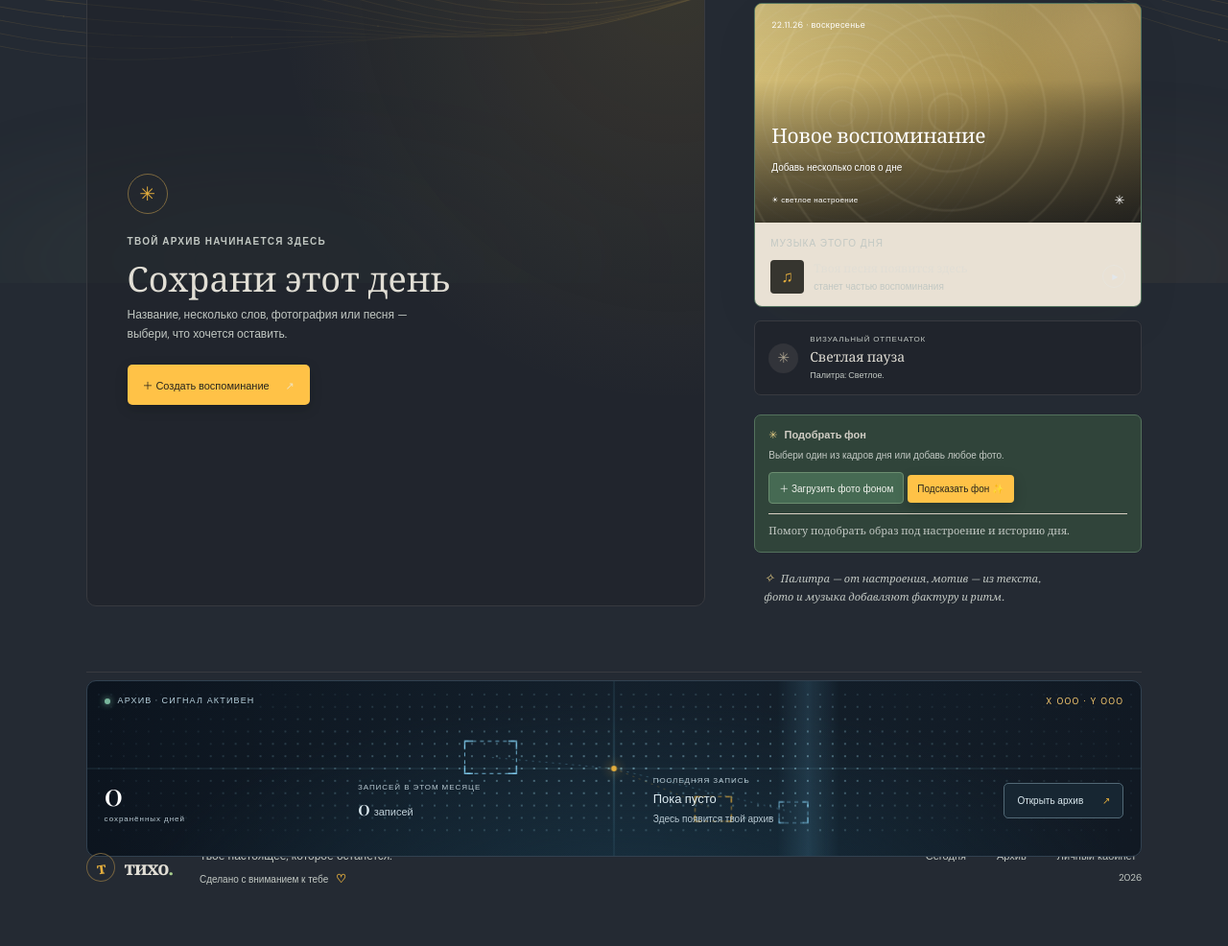
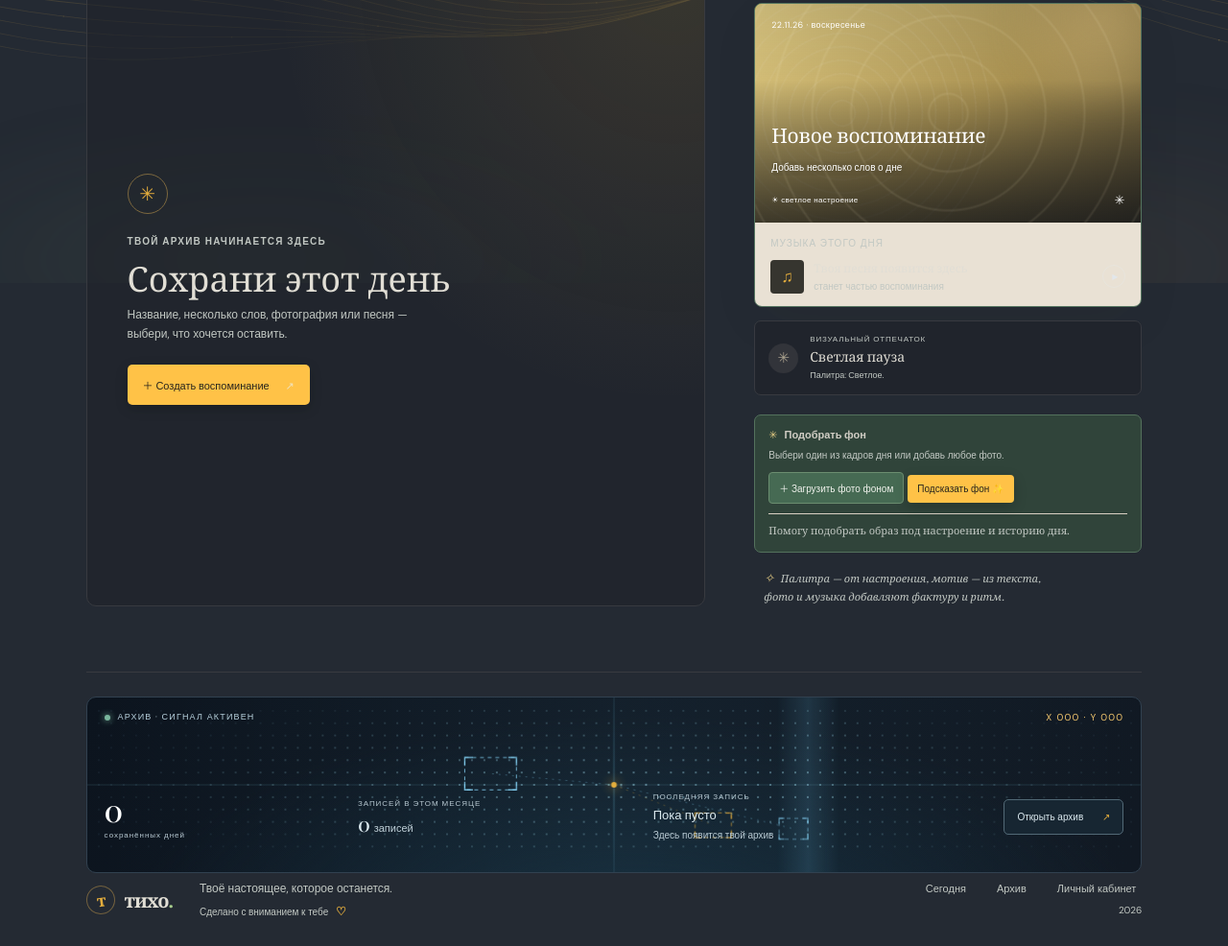
Before and after one commit to myngbaynurgazy-ctrl/tiho-diary, a website: page art.html in a window 1280 px wide. Shown: the part 569-1555 px from the top of the page at 96% size. Before the commit the page ends 1521 px from the top, so only its background shows below. Drawn offline with nearby package versions, Linux system fonts and the light colour scheme; no server answers; animation ran at ten frames a second.

Commit message:
Polish page transitions and footer layout

```diff
--- a/art.css
+++ b/art.css
@@ -1005,3 +1005,15 @@ html[data-theme="light"] .weather-note small,html[data-theme="dark"] .weather-no
 html[data-theme="light"] .weather-icon,html[data-theme="dark"] .weather-icon{border-color:color-mix(in srgb,var(--accent) 28%,var(--line));background:color-mix(in srgb,var(--paper) 72%,var(--sage));color:var(--accent)}
 @media(max-width:850px){.topbar{margin-left:-96px;padding-left:96px;padding-right:28px}.weather-note{min-width:245px;max-width:285px;padding-left:63px}}
 @media(max-width:650px){.topbar{width:100vw;margin-left:-86px;padding:10px 18px 10px 86px}.weather-note{width:100%;max-width:none;min-width:0;min-height:84px;margin:20px 0 0;padding:18px 42px 17px 64px}.weather-icon{left:15px;width:36px;height:36px}}
+
+/* Softer page changes and a footer that always reserves its full scan-field height. */
+.page-footer{position:relative;z-index:2;isolation:isolate;width:100%;max-width:1280px;margin-right:auto;margin-left:auto}
+html[data-theme="dark"] .page-footer{grid-template-rows:184px auto auto}
+html[data-theme="dark"] .circuit-flash{grid-row:1;z-index:0}
+.circuit-hud,.circuit-data{z-index:1}
+#todayView:not(.hidden),#archiveView:not(.hidden){animation:page-view-arrive .48s cubic-bezier(.2,.7,.2,1) both}
+@keyframes page-view-arrive{from{opacity:0;transform:translateY(12px)}to{opacity:1;transform:translateY(0)}}
+button,a,.editor-card,.memory-preview,.archive-card,.weather-note,.upload-zone,.song-input-wrap{transition:color .22s ease,background-color .28s ease,border-color .25s ease,box-shadow .28s ease,transform .28s ease}
+button:focus-visible,a:focus-visible{outline:2px solid var(--accent);outline-offset:3px}
+@media(max-width:650px){html[data-theme="dark"] .page-footer{grid-template-rows:180px auto auto auto auto}}
+@media(prefers-reduced-motion:reduce){#todayView:not(.hidden),#archiveView:not(.hidden){animation:none}button,a,.editor-card,.memory-preview,.archive-card,.weather-note,.upload-zone,.song-input-wrap{transition:none}}
```
